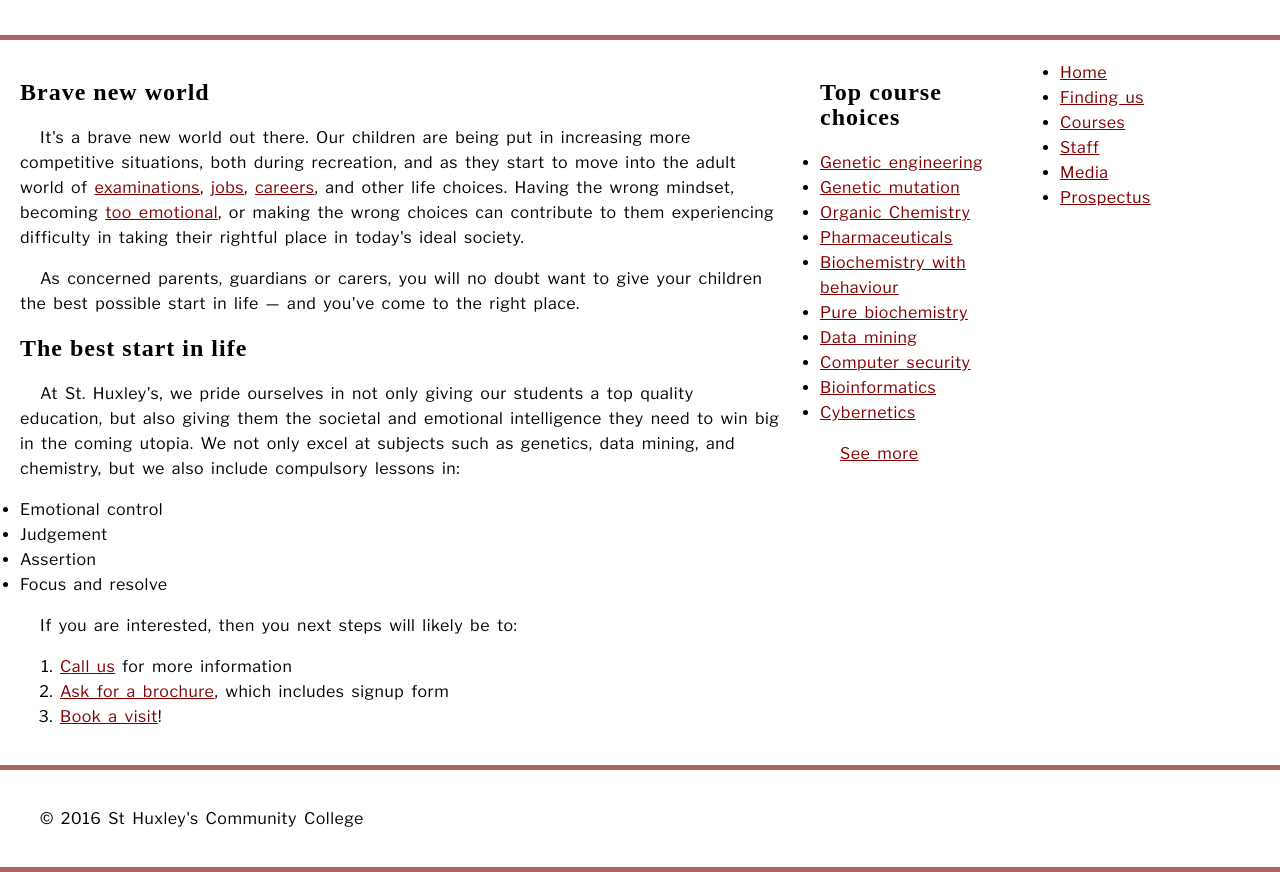
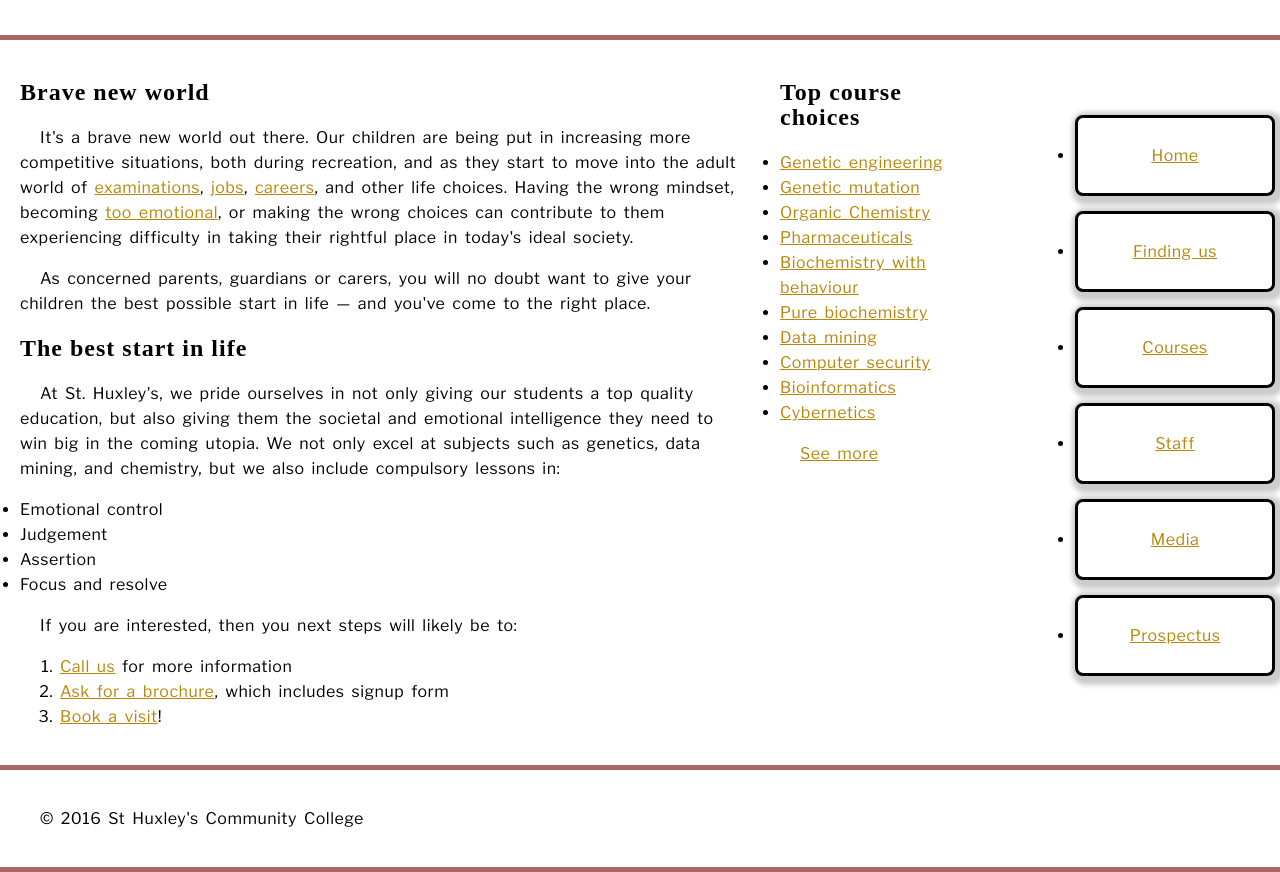
Before and after one commit to marissajjones/University_Homepage, a plain HTML site: page index.html in a window 1280 px wide. Shown: the part 78-950 px from the top of the page. Drawn offline with nearby package versions, Linux system fonts and the light colour scheme; a web font is replaced by a local one.

Commit message:
Border Boxes

```diff
--- a/index.html
+++ b/index.html
@@ -93,7 +93,7 @@
 
 
  <div class="Nav">
-      <ul>
+      <ul class="c">
         <li><a href="#" target="_blank" class"home">Home</a></li>
         <li><a href="#" target="_blank">Finding us</a></li>
         <li><a href="#" target="_blank">Courses</a></li>
--- a/style.css
+++ b/style.css
@@ -38,6 +38,7 @@ header, section, aside, nav, footer {
 header, footer {
   border-top: 5px solid #a66;
   border-bottom: 5px solid #a66;
+  padding: 20px;
 }
 
 /* WRITE YOUR CODE BELOW HERE */
@@ -59,7 +60,7 @@ h1 {
 }
 
 a {
-  color: maroon;
+  color: darkgoldenrod;
   target: blank;
 }
 
@@ -80,6 +81,26 @@ ul {
   padding: 0;
   width: 200px;
 }
+
+ul.c {
+  margin: 20px;
+  padding: 20px;
+  width: 200px;
+  text-align: center;
+}
+
+
+ul.c li {
+  margin-left: 35px;
+  padding: 25px;
+  background-color: white;
+  border-style: solid;
+  box-shadow: 3px 3px 5px 6px #ccc;
+  width: 200px;
+  margin: 15px;
+  border-radius: 8px;
+}
+
 
 {
   border: solid black 1px;
```
